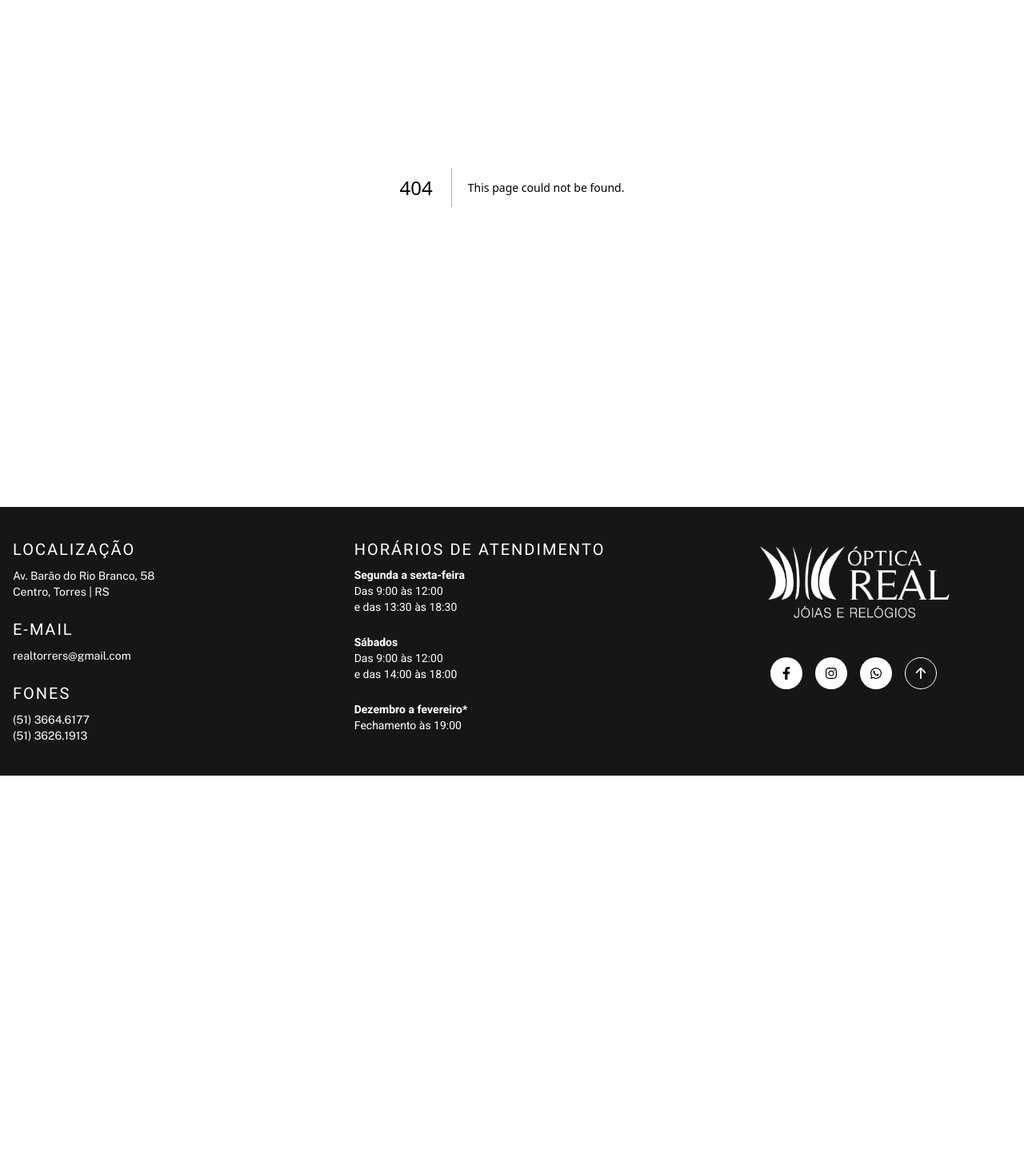
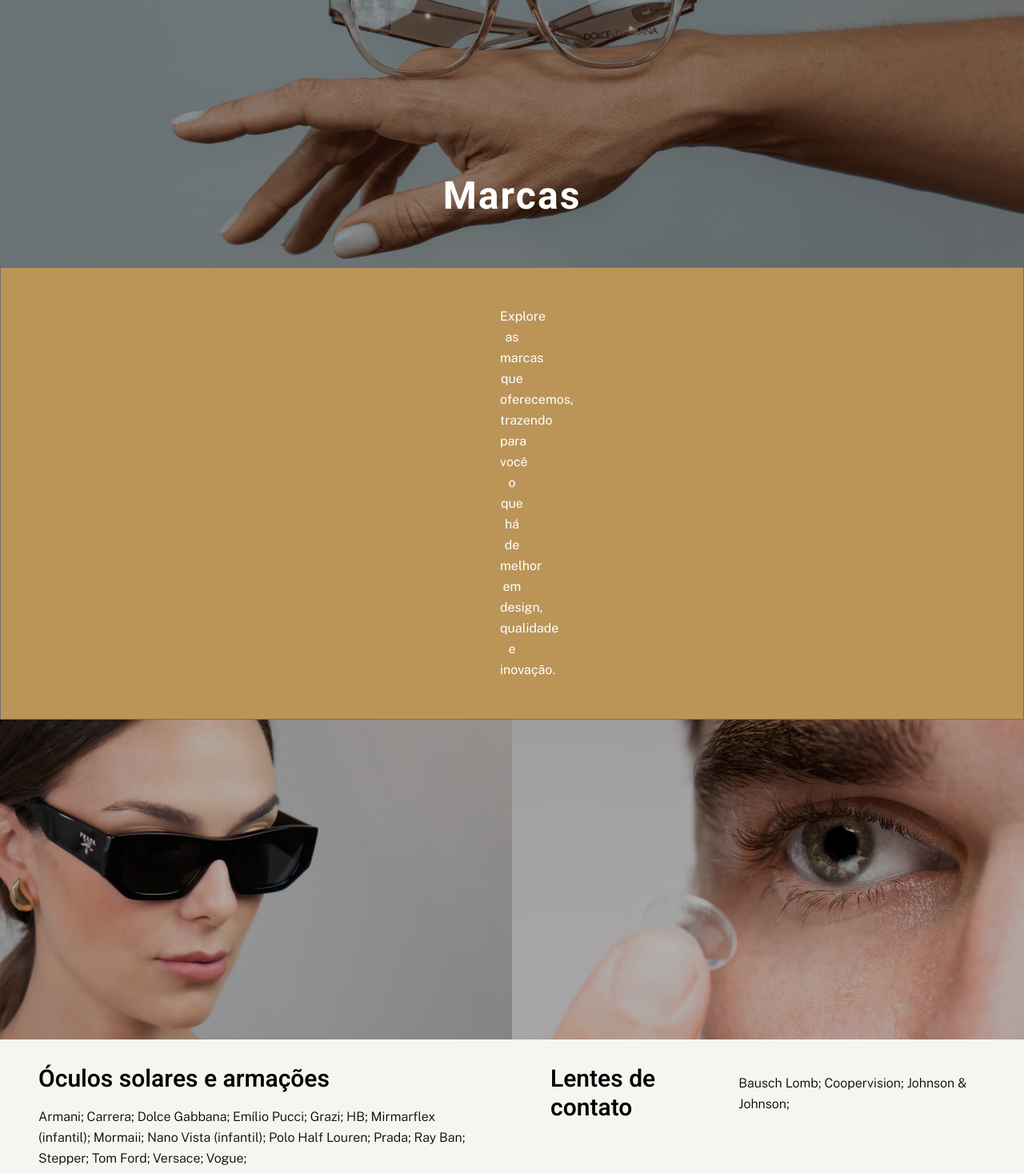
Before and after one commit to Adagen-Web/optica-real, a Next.js app: page /marcas in a window 1280 px wide. Before the commit this address had no page. Shown: the part 243-1710 px from the top of the page at 80% size. Before the commit the page ends 1213 px from the top, so only its background shows below. Built offline with nearby package versions, Linux system fonts and the light colour scheme.

Commit message:
pagina marcas

```diff
--- a/app/components/Nav.tsx
+++ b/app/components/Nav.tsx
@@ -26,7 +26,7 @@
           <Link href="/sobre" className="hover:text-orange transition-colors">
             SOBRE
           </Link>
-          <Link href="#marcas" className="hover:text-orange transition-colors">
+          <Link href="/marcas" className="hover:text-orange transition-colors">
             MARCAS
           </Link>
           <Link href="/contato" className="hover:text-orange transition-colors">
--- /dev/null
+++ b/app/components/marcas/MarcasGrid.tsx
@@ -0,0 +1,70 @@
+// components/MarcasGrid.tsx
+
+const marcas = [
+  {
+    image: "./oculos.png",
+    title: "Óculos solares e armações",
+    brands: [
+      "Armani", "Carrera", "Dolce Gabbana", "Emílio Pucci", "Grazi", "HB",
+      "Mirmarflex (infantil)", "Mormaii", "Nano Vista (infantil)", "Polo Half Louren",
+      "Prada", "Ray Ban", "Stepper", "Tom Ford", "Versace", "Vogue"
+    ],
+    layout: "vertical"
+  },
+  {
+    image: "./lentes.jpg",
+    title: "Lentes de contato",
+    brands: ["Bausch Lomb", "Coopervision", "Johnson & Johnson"],
+    layout: "horizontal"
+  },
+  {
+    image: "./joalheria.jpeg",
+    title: "Joalheria",
+    brands: ["Bruner", "Guindani", "Ícaro", "Joias autorais"],
+    layout: "horizontal"
+  },
+  {
+    image: "./relogio.png",
+    title: "Relojoaria",
+    brands: ["Casio", "Guess", "Mondaine", "Orient", "Technos"],
+    layout: "horizontal"
+  }
+];
+
+const MarcasGrid = () => {
+  return (
+    <section className="grid grid-cols-1 md:grid-cols-2 bg-[#f7f5f0]">
+      {marcas.map((marca, idx) => (
+        <div
+          key={idx}
+          className="flex flex-col transition-transform duration-300 hover:scale-[1.01] hover:shadow-lg"
+        >
+          <div className="relative w-full h-[400px] overflow-hidden">
+            <img
+              src={marca.image}
+              alt={marca.title}
+              className="w-full h-full object-cover transition-transform duration-300 hover:scale-105"
+            />
+            <div className="absolute inset-0 bg-black/30 z-10" />
+          </div>
+
+          <div
+            className={`bg-[#f7f5f0] text-black px-12 py-8 z-20 flex ${marca.layout === "horizontal"
+                ? "flex-row items-center gap-6"
+                : "flex-col items-start gap-4"
+              }`}
+          >
+            <h3 className="text-2xl md:text-3xl font-semibold font-heebo">
+              {marca.title}
+            </h3>
+            <p className="text-sm md:text-base leading-relaxed font-light font-public-sans">
+              {marca.brands.join("; ")};
+            </p>
+          </div>
+        </div>
+      ))}
+    </section>
+  );
+};
+
+export default MarcasGrid;
--- /dev/null
+++ b/app/components/marcas/MarcasHero.tsx
@@ -0,0 +1,17 @@
+// components/MarcasHero.tsx
+const MarcasHero = () => {
+  return (
+    <section className="relative w-full h-[400px] md:h-[500px]">
+      <img
+        src="./hero-marcas.png"
+        alt="Imagem de destaque marcas"
+        className="absolute inset-0 w-full h-full object-cover object-center z-0"
+      />
+      <div className="absolute inset-0 bg-black/40 z-10 flex items-end pb-16 justify-center">
+        <h1 className="text-white text-4xl md:text-5xl font-bold font-heebo tracking-[2px]">Marcas</h1>
+      </div>
+    </section>
+  );
+};
+
+export default MarcasHero;
--- /dev/null
+++ b/app/components/marcas/MarcasInto.tsx
@@ -0,0 +1,12 @@
+// components/MarcasIntro.tsx
+const MarcasIntro = () => {
+  return (
+    <section className="bg-[#BA9557] border-t border-1 border-[#707070] text-white py-12 md:px-156 px-4 text-center text-sm md:text-base leading-relaxed">
+      <p className="font-normal font-public-sans">
+        Explore as marcas que oferecemos, trazendo para você o que há de melhor em design, qualidade e inovação.
+      </p>
+    </section>
+  );
+};
+
+export default MarcasIntro;
--- /dev/null
+++ b/app/marcas/page.tsx
@@ -0,0 +1,13 @@
+import MarcasGrid from "../components/marcas/MarcasGrid";
+import MarcasHero from "../components/marcas/MarcasHero";
+import MarcasIntro from "../components/marcas/MarcasInto";
+
+export default function Marcas() {
+  return (
+    <main className="w-full">
+      <MarcasHero />
+      <MarcasIntro />
+      <MarcasGrid />
+    </main>
+  );
+}
--- a/package.json
+++ b/package.json
@@ -9,6 +9,7 @@
     "lint": "next lint"
   },
   "dependencies": {
+    "@emailjs/browser": "^4.4.1",
     "framer-motion": "^12.12.1",
     "next": "15.3.2",
     "react": "^19.0.0",
```
Also changed, not shown: public/hero-marcas.png (added), 1 other file (tests, documents, lock files or other folders).
